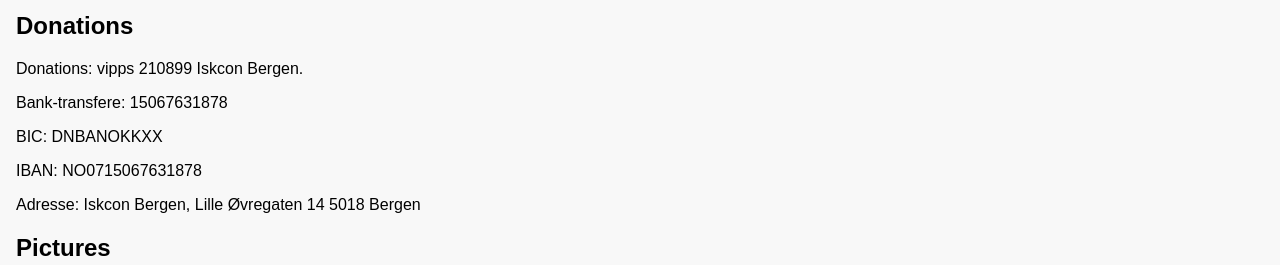
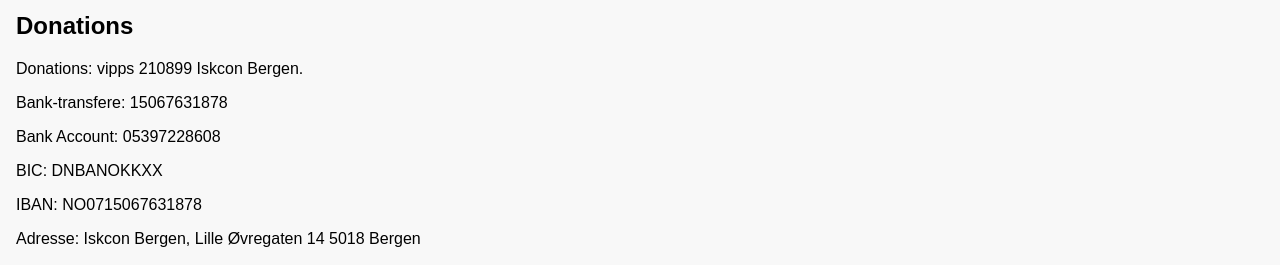
Before and after one commit to EsotericStudent/hare-Krishna02, a plain HTML site: page index.html in a window 1280 px wide. Shown: the part 2500-2765 px from the top of the page. Drawn offline with Linux system fonts and the light colour scheme.

Commit message:
account nummber

```diff
--- a/index.html
+++ b/index.html
@@ -138,6 +138,7 @@
             <h2>Donations</h2>
             <p>Donations: vipps 210899 Iskcon Bergen.
             <p>Bank-transfere: 15067631878</p>
+            <p>Bank Account: 05397228608</p>
             <p>BIC: DNBANOKKXX</p>
             <p>IBAN: NO0715067631878</p>
             <p>Adresse:
```
